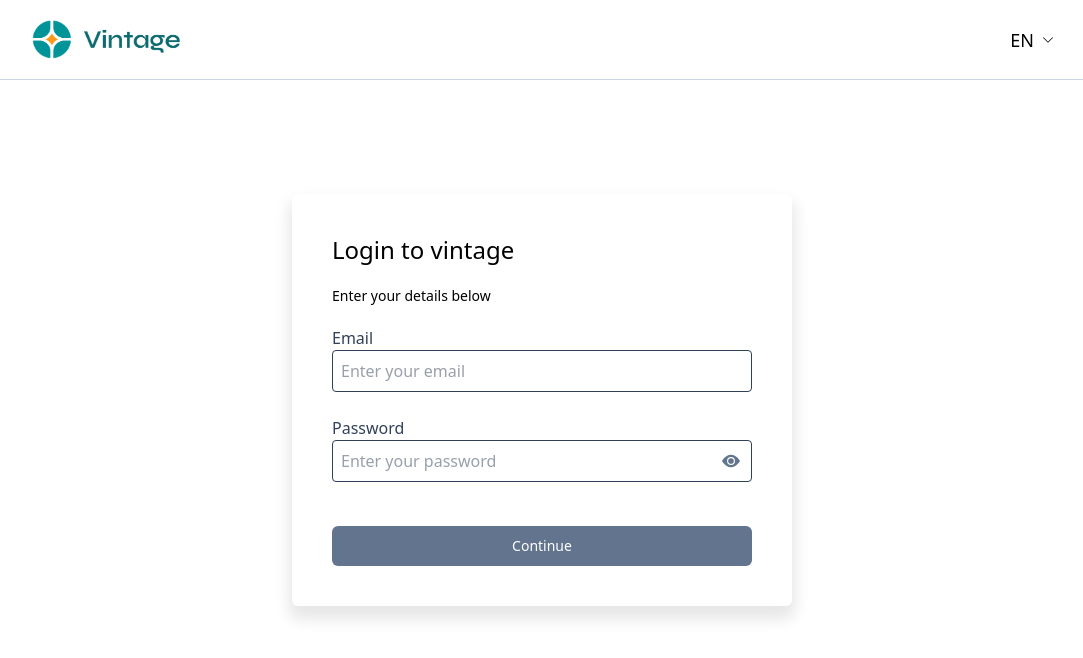
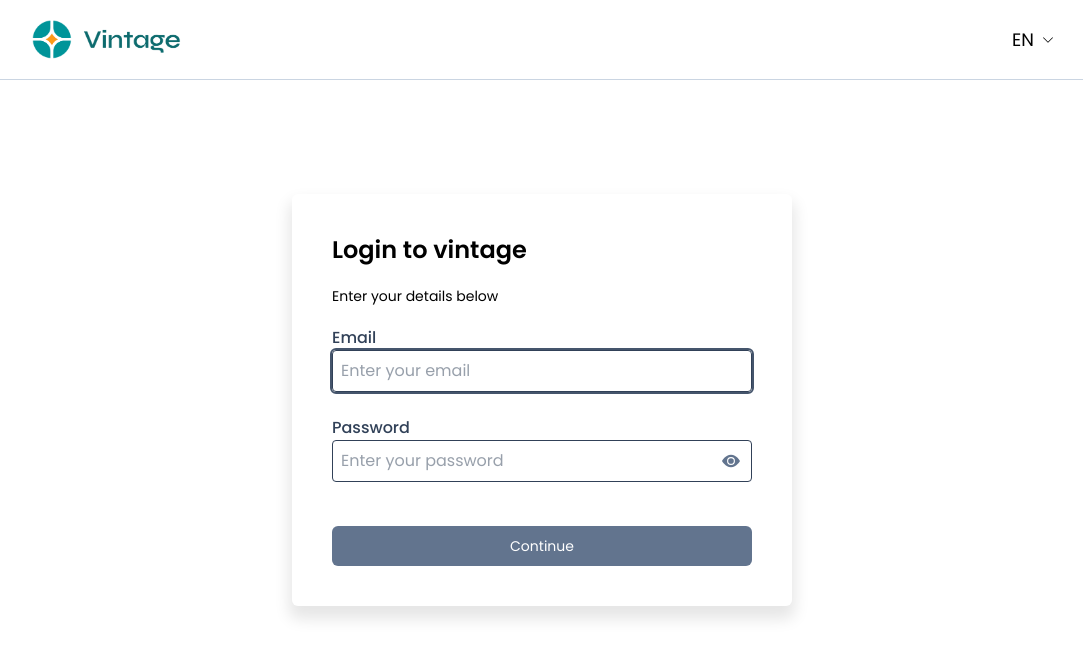
Before and after one commit to harvensanjaya/e-commerce, a React (Vite) app: page /login in a window 1280 px wide. Shown: the top 658 px of the page, without its empty margins (98-1181 px from the left). Built offline with nearby package versions, Linux system fonts and the light colour scheme; a web font is replaced by a local one.

Commit message:
Updated Font Poppins, Make Basic Login with local storage

```diff
--- a/src/components/Elements/Button/index.tsx
+++ b/src/components/Elements/Button/index.tsx
@@ -1,4 +1,4 @@
-import { ButtonHTMLAttributes, FC } from "react";
+import type { ButtonHTMLAttributes, FC } from "react";
 
 interface ButtonProps extends ButtonHTMLAttributes<HTMLButtonElement> {
   classname?: string;
@@ -15,7 +15,7 @@ const Button: FC<ButtonProps> = ({
 }) => {
   return (
     <button
-      className={`transition-all transition-discrete text-sm sm:text-md rounded-md h-10 px-3  hover:bg-slate-700 hover:text-white cursor-pointer ${
+      className={`font-poppins transition-all transition-discrete text-sm sm:text-md rounded-md h-10 px-3  hover:bg-slate-700 hover:text-white cursor-pointer ${
         logout ? "hover:bg-red-600" : "hover:bg-slate-700"
       } ${className}`}
       type={type}
--- a/src/components/Elements/Input/index.tsx
+++ b/src/components/Elements/Input/index.tsx
@@ -16,7 +16,7 @@ const Input = forwardRef<HTMLInputElement, InputProps>((props, ref) => {
     <div className="relative w-full">
       <input
         type={actualType}
-        className={`border rounded w-full py-2 text-slate-700 focus:outline-none p-2 ${className}`}
+        className={`font-poppins border rounded w-full py-2 text-slate-700 focus-within:outline-2 focus-within:outline-slate-600 p-2 ${className}`}
         placeholder={placeholder}
         name={name}
         id={name}
@@ -43,30 +43,19 @@ const Input = forwardRef<HTMLInputElement, InputProps>((props, ref) => {
 // agar tidak error saat hot reload (React DevTools warning fix)
 Input.displayName = "Input";
 
-interface InputFromProps {
+interface InputFormProps extends React.InputHTMLAttributes<HTMLInputElement> {
   label: string;
   name: string;
-  type?: string;
-  placeholder?: string;
-  className?: string;
   labelClassName?: string;
-  value?: string;
 }
 
-function InputForm({
-  label,
-  name,
-  type = "text",
-  placeholder,
-  className,
-  labelClassName,
-  value,
-}: InputFromProps) {
+const InputForm = forwardRef<HTMLInputElement, InputFormProps>(
+  ({ label, name, type = "text", placeholder, className, labelClassName, value, ...rest }, ref) => {
     return (
       <div className="mb-6">
         <label
           htmlFor={name}
-        className={`block font-medium text-slate-700 ${labelClassName}`}
+          className={`font-poppins block font-medium text-slate-700 ${labelClassName}`}
         >
           {label}
         </label>
@@ -76,9 +65,14 @@ function InputForm({
           placeholder={placeholder}
           className={className}
           value={value}
+          ref={ref}
+          {...rest}
         />
       </div>
     );
   }
+);
+
+InputForm.displayName = "InputForm";
 
 export { Input, InputForm };
--- a/src/components/Fragments/FormLogin.tsx
+++ b/src/components/Fragments/FormLogin.tsx
@@ -1,22 +1,36 @@
 import Button from "../Elements/Button";
 import { InputForm } from "../Elements/Input";
+import { useNavbar } from "../../context/NavbarContext";
+import { useEffect, useRef } from "react";
 
 function FormLogin() {
-  const login = () => {
+  const { setIsLogin } = useNavbar();
+  const emailRef = useRef<HTMLInputElement>(null);
+
+  const handleLogin = (e: React.FormEvent<HTMLFormElement>) => {
+    e.preventDefault();
+    localStorage.setItem('email', e.currentTarget.email.value);
+    localStorage.setItem('password', e.currentTarget.password.value);
+    localStorage.setItem('isLogin', 'true');
     window.location.href = "/";
     setIsLogin(true);
   };
 
+  useEffect(() => {
+    emailRef.current?.focus();
+  })
+
   return (
     <div className="flex flex-col p-10 sm:shadow-[0px_10px_15px_3px_rgba(0,0,0,0.1)] rounded-md w-125 transition-all transition-discrete">
-      <h1 className="text-2xl mb-5">Login to vintage</h1>
-      <p className="text-sm mb-5 font-inter">Enter your details below</p>
-      <form className="w-full">
+      <h1 className="text-2xl mb-5 font-poppins font-semibold">Login to vintage</h1>
+      <p className="text-sm mb-5 font-poppins">Enter your details below</p>
+      <form className="w-full" onSubmit={handleLogin}>
         <InputForm
           label="Email"
           name="email"
           type="email"
           placeholder="Enter your email"
+          ref={emailRef}
         />
         <InputForm
           label="Password"
@@ -26,7 +40,8 @@ function FormLogin() {
         />
         <Button
           className="bg-slate-500 text-white w-full mt-5"
-          onClick={() => login()}
+          type="submit"
+          onClick={() => handleLogin}
         >
           Continue
         </Button>
--- a/src/components/Layouts/Navbar.tsx
+++ b/src/components/Layouts/Navbar.tsx
@@ -1,4 +1,4 @@
-import { useState } from "react";
+import { useEffect, useState } from "react";
 import { BsCart3, BsChevronDown, BsSearch, BsSuitHeart } from "react-icons/bs";
 import { FaCircle } from "react-icons/fa";
 import { useNavbar } from "../../context/NavbarContext";
@@ -24,8 +24,20 @@ const Navbar = () => {
     setIsLogin(true);
   };
 
+  const handleLogout = () => {
+    localStorage.removeItem("isLogin");
+    localStorage.removeItem("email");
+    localStorage.removeItem("password");
+    window.location.href = "/login";
+    setIsLogin(false);
+  };
+
+  useEffect(() => {
+    setIsLogin(localStorage.getItem("isLogin") === "true");
+  }, []);
+
   return (
-    <div className="flex justify-center sm:h-20 h-18 text-black items-center fixed w-full top-0 bg-white z-10 border-b border-slate-300 transition-all transition-discrete">
+    <div className="font-poppins flex justify-center sm:h-20 h-18 text-black items-center fixed w-full top-0 bg-white z-10 border-b border-slate-300 transition-all transition-discrete">
       {isShow ? (
         <div className="flex justify-between w-4/5 sm:h-1/2 h-2/5 items-center gap-6 transition-all transition-discrete">
           <img src={logo} alt="" className="h-full" />
@@ -126,10 +138,7 @@ const Navbar = () => {
       <Logout
         isOpen={showLogoutModal}
         onClose={() => setShowLogoutModal(false)}
-        onConfirm={() => {
-          console.log("logout");
-          setShowLogoutModal(false);
-        }}
+        onConfirm={() => handleLogout()}
       />
     </div>
   );
--- a/src/index.css
+++ b/src/index.css
@@ -1,4 +1,9 @@
+@import url('https://fonts.googleapis.com/css2?family=Poppins:ital,wght@0,100;0,200;0,300;0,400;0,500;0,600;0,700;0,800;0,900;1,100;1,200;1,300;1,400;1,500;1,600;1,700;1,800;1,900&display=swap');
 @import "tailwindcss";
+
+@theme {
+  --font-poppins: "Poppins", sans-serif;
+}
 
 @keyframes fade-in {
   from {
--- /dev/null
+++ b/src/services/auth.service.tsx
@@ -0,0 +1,9 @@
+import axios from "axios";
+
+export const login = async (email: string, password: string) => {
+    const response = await axios.post("https://fakestoreapi.com/auth/login", {
+        email: email,
+        password: password,
+    });
+    return response.data;
+};
```
Lines whose indentation alone changed are shown as unchanged.
